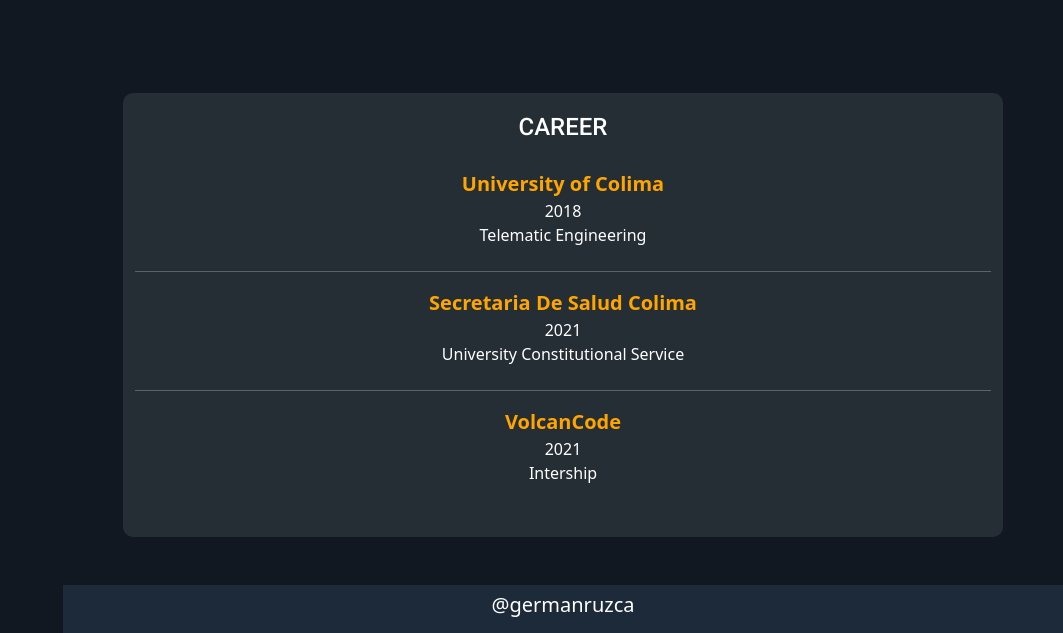
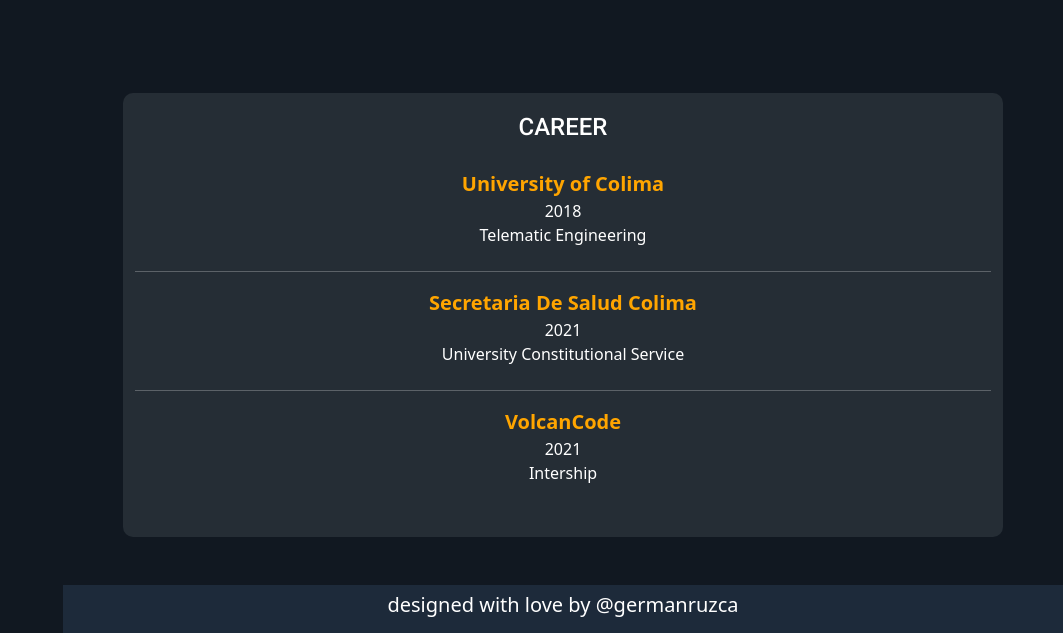
Before and after one commit to germanruzca/germanruzca.github.io, a plain HTML site: page index.html in a window 1280 px wide. Shown: the part 1336-1969 px from the top of the page, without its empty margins (217-1280 px from the left). Drawn offline with Linux system fonts and the light colour scheme; files whose address does not match are found by name.

Commit message:
Footer changed

```diff
--- a/index.html
+++ b/index.html
@@ -184,6 +184,7 @@
                   /></a>
                 </div>
                 <div class="text-center pt-3 place-career">Tasks (github repository)</div>
+
               </div>
             </div>
           </div>
@@ -353,7 +354,7 @@
       </section>
     </div>
     <footer class="text-center py-2">
-      <h1 class="footer-info">@germanruzca</h1>
+      <h1 class="footer-info">designed with love by @germanruzca</h1>
     </footer>
 
     <script src="./assets/js/bootstrap.min.js"></script>
```
